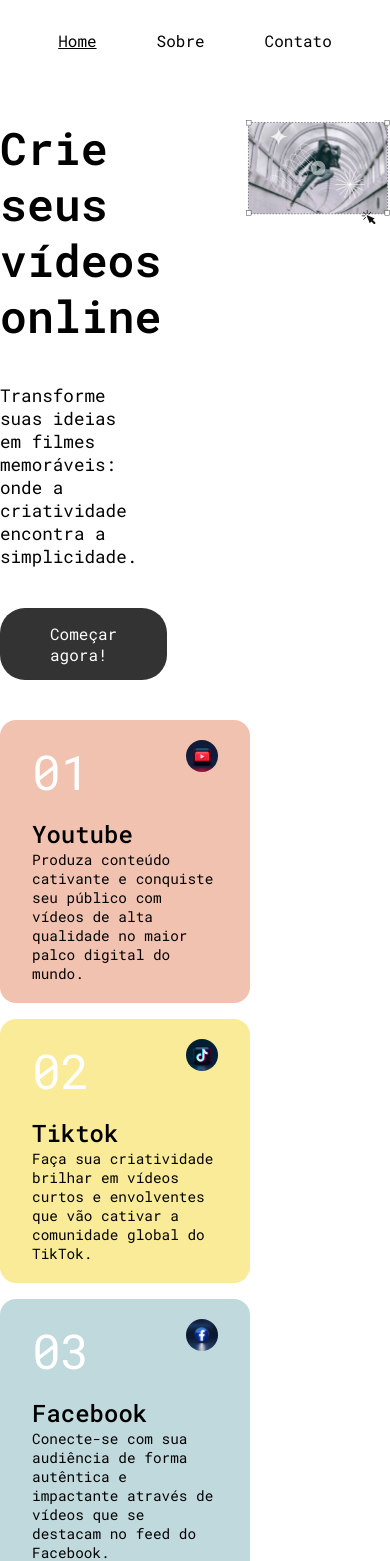
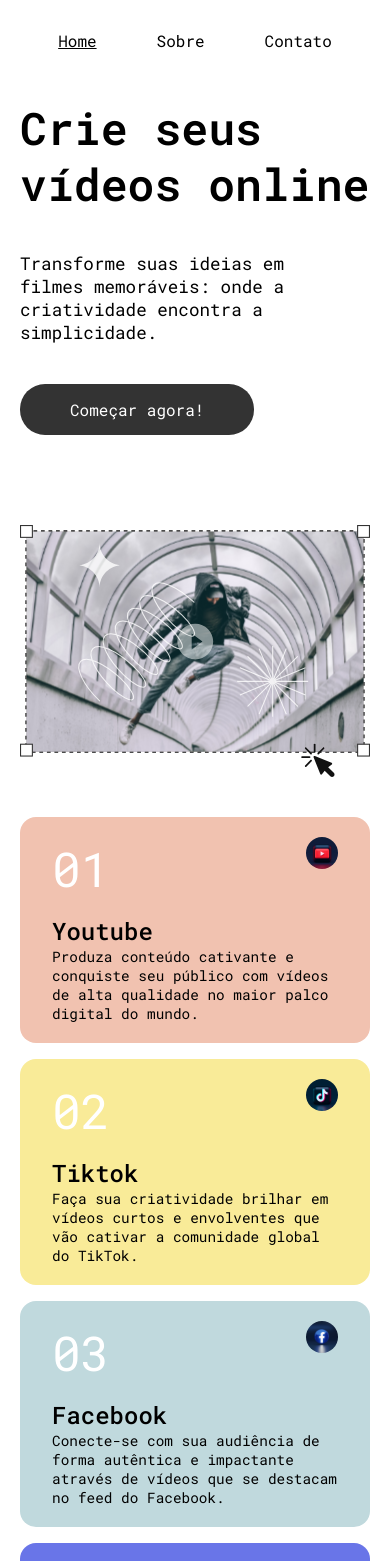
Before and after one commit to rfxct/sem-2-checkpoint-1-web-development, a React (Vite) app: page / in a window 390 px wide. Shown: the top 1561 px of the page. Built offline with nearby package versions, Linux system fonts and the light colour scheme.

Commit message:
adicionar responsividade aos cards

```diff
--- a/src/components/page-wrapper/index.jsx
+++ b/src/components/page-wrapper/index.jsx
@@ -4,10 +4,10 @@ import Navbar from "../navbar";
 
 export default function PageWrapper(props) {
   return (
-    <section className="container">
+    <>
       <Navbar />
-      {props.children}
-    </section>
+      <section className="container">{props.children}</section>
+    </>
   );
 }
 
--- a/src/components/page-wrapper/styles.css
+++ b/src/components/page-wrapper/styles.css
@@ -1,13 +1,17 @@
 .container {
   max-width: 1080px;
-  min-height: 100vh;
+  margin: 20px;
+  flex: 1;
+
+  display: flex;
+  flex-direction: column;
+  gap: 40px;
 }
 
 .hero {
   display: grid;
   grid-template-columns: 40% auto;
 
-  margin: 40px 0;
   gap: 90px;
 }
 
@@ -31,3 +35,10 @@
   width: 80%;
   font-size: 1.1em;
 }
+
+
+@media (max-width: 700px) {
+  .hero {
+      grid-template-columns: 1fr;
+  }
+}
--- a/src/pages/home/style.css
+++ b/src/pages/home/style.css
@@ -4,3 +4,15 @@
   justify-content: space-between;
   gap: 16px;
 }
+
+@media (max-width: 1090px) {
+  .home__cards {
+    justify-content: center;
+  }
+}
+
+@media (max-width: 570px) {
+  .home__cards .card {
+    width: auto;
+  }
+}
--- a/src/styles/global.css
+++ b/src/styles/global.css
@@ -7,7 +7,8 @@
 body,
 #root {
   display: flex;
-  justify-content: center;
+  flex-direction: column;
+  align-items: center;
 
   min-width: 100vw;
   min-height: 100vh;
```
